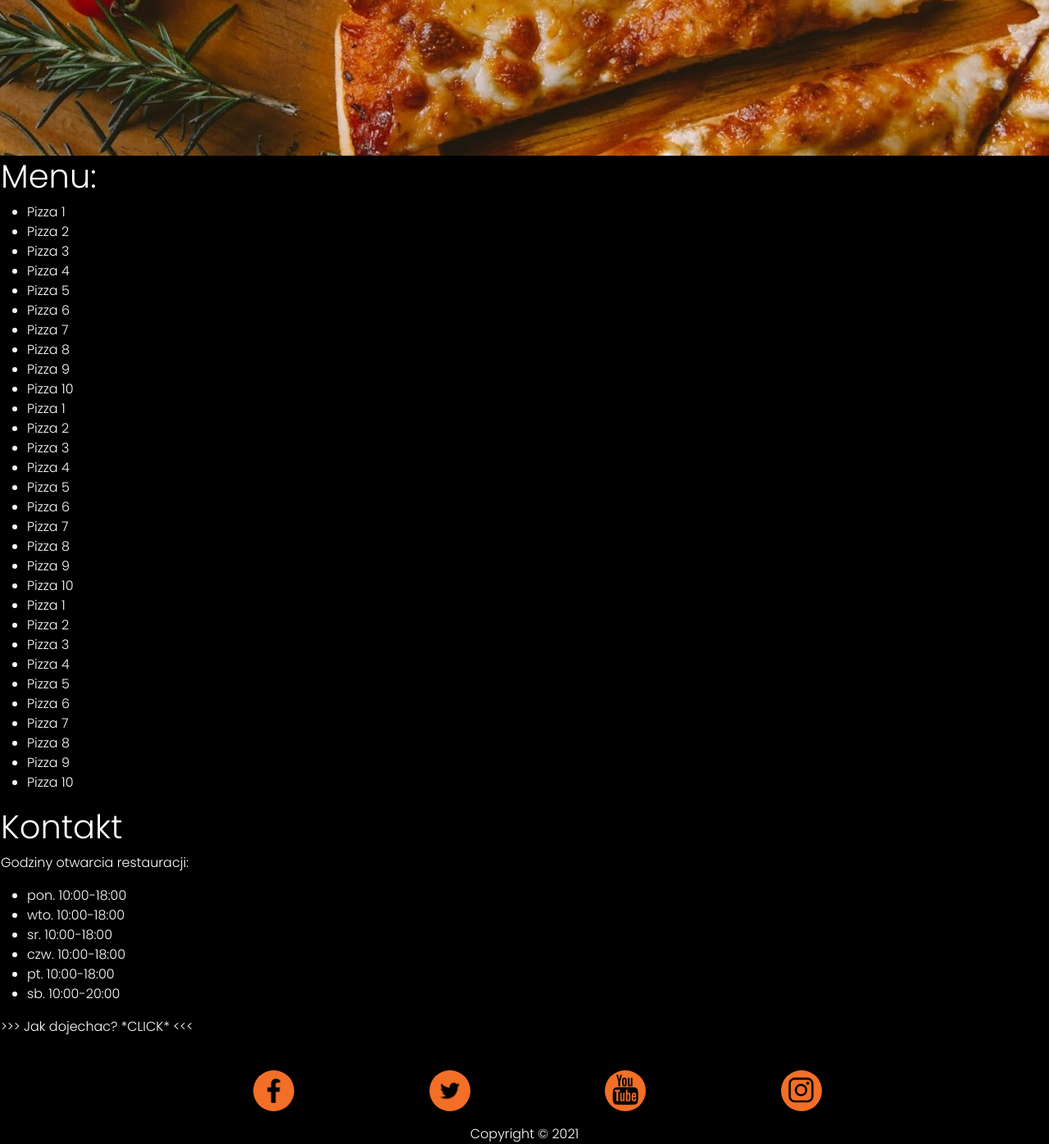
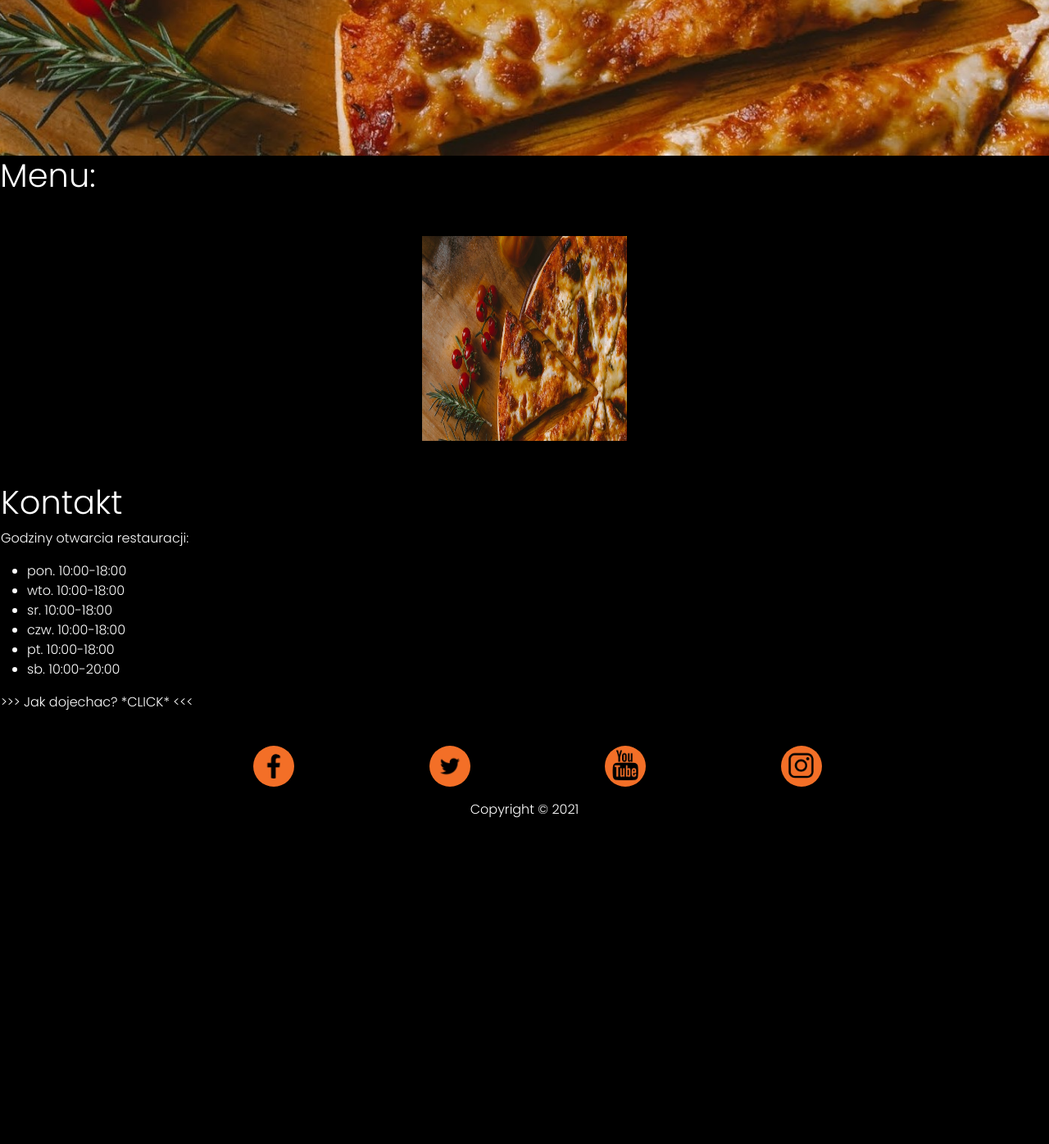
Before and after one commit to vQass/PHP_Restaurant, a PHP site: page / in a window 1280 px wide. Shown: the part 644-2040 px from the top of the page at 82% size. After the commit the page ends 1642 px from the top, so only its background shows below. Run offline with PHP 8.4, Linux system fonts and the light colour scheme.

Commit message:
div z produktem

```diff
--- a/index.php
+++ b/index.php
@@ -69,40 +69,23 @@ require_once("$pIndexLogic");
             <!-- <img src="pizzaBackground.jpg" alt="Logo" width="100%"> -->
         </div>
 
-        <div class="MainPage">
-            <h1 id="menu">Menu:</h1>
-            <ul>
-                <li> Pizza 1</li>
-                <li> Pizza 2</li>
-                <li> Pizza 3</li>
-                <li> Pizza 4</li>
-                <li> Pizza 5</li>
-                <li> Pizza 6</li>
-                <li> Pizza 7</li>
-                <li> Pizza 8</li>
-                <li> Pizza 9</li>
-                <li> Pizza 10</li>
-                <li> Pizza 1</li>
-                <li> Pizza 2</li>
-                <li> Pizza 3</li>
-                <li> Pizza 4</li>
-                <li> Pizza 5</li>
-                <li> Pizza 6</li>
-                <li> Pizza 7</li>
-                <li> Pizza 8</li>
-                <li> Pizza 9</li>
-                <li> Pizza 10</li>
-                <li> Pizza 1</li>
-                <li> Pizza 2</li>
-                <li> Pizza 3</li>
-                <li> Pizza 4</li>
-                <li> Pizza 5</li>
-                <li> Pizza 6</li>
-                <li> Pizza 7</li>
-                <li> Pizza 8</li>
-                <li> Pizza 9</li>
-                <li> Pizza 10</li>
-            </ul>
+        <h1 id="Menu">Menu:</h1>
+        <div class="MenuPage">
+
+            <div class="ProductContainer">
+                <img class="ProductImage" src="pizzaBackground.jpg">
+                <div class="ProductBG"></div>
+                <!--<form>-->
+                    <input type="submit" class="ProductButton" value="+">
+                <!--</form>-->
+                <div class="ProductPrice">CENA</div>
+                <div class="ProductName">name</div>
+                <div class="ProductInfoButton">i
+                    <div class="ProductInfo">Grube ciasto z 5 krotną ilością sera w zestawie sos piwny</div>
+                </div>
+
+            </div>
+
         </div>
 
 
--- a/styles.css
+++ b/styles.css
@@ -13,7 +13,6 @@ nav {
   background-color: RGB(38, 40, 55);
 }
 
-.mainPage,
 .Contact,
 .google {
   padding: 1px;
@@ -550,3 +549,172 @@ nav img {
   background-color: RGB(243, 111, 39);
   box-shadow: 0 1px 6px rgba(0, 0, 0, 0.12), 0 1px 4px rgba(0, 0, 0, 0.24);
 }
+
+.MenuPage {
+  display: flex;
+  align-items: center;
+  justify-content: center;
+  flex-wrap: wrap;
+  align-content: center;
+  gap: 20px;
+  padding: 50px;
+  background-color: black;
+  color: white;
+}
+
+
+.ProductContainer {
+  position: relative;
+  width: 250px;
+  height: 250px;
+  background-color: RGB(132, 50, 29);
+  text-align: center;
+  align-items: center;
+}
+
+.ProductButton {
+  position: absolute;
+  width: 40px;
+  height: 40px;
+  background-color: RGB(243, 111, 39);
+  border-top-right-radius: 5px;
+  display: none;
+  bottom: 0px;
+  left: 0px;
+  user-select: none;
+  outline: none;
+  color: #fff;
+}
+
+.ProductButton:hover {
+  background-color: RGB(223, 91, 19);
+  outline: none;
+  box-shadow: none;
+}
+
+
+.ProductButton:focus,
+.ProductButton:active {
+  background-color: RGB(203, 71, 0);
+  border-style: outset;
+  box-shadow: none;
+}
+
+
+.ProductBG{
+  position: absolute;
+  width: 100%;
+  height: 100%;
+  background-color: #000;
+  opacity: 0;
+  user-select: none;
+}
+
+.ProductName {
+  position: absolute;
+  width: 150px;
+  min-height: 30px;
+  top: 0%;
+  left: 50px;
+  display: none;
+  background-color: RGB(38, 40, 55);
+  border-bottom-left-radius: 5px;
+  border-bottom-right-radius: 5px;
+}
+
+.ProductInfoButton {
+  position: absolute;
+  width: 40px;
+  height: 40px;
+  background-color: RGB(243, 111, 39);
+  display: none;
+  bottom: 0px;
+  right: 0px;
+  border-top-left-radius: 5px;
+  font-size: 20px;
+  user-select: none;
+}
+
+.ProductInfoButton:hover {
+  background-color: RGB(223, 91, 19);
+}
+
+.ProductContainer:hover > .ProductButton {
+  display: block;
+}
+
+.ProductContainer:hover > .ProductBG {
+  opacity: 0.2;
+}
+
+.ProductContainer:hover > .ProductName {
+  display: block;
+}
+
+.ProductContainer:hover > .ProductInfoButton {
+  display: block;
+}
+
+.ProductImage{
+  position: absolute;
+  width: 250px;
+  height: 250px;
+  top: 0px;
+  left: 0px;
+}
+
+.ProductInfo {
+  position: absolute;
+  display: none;
+  width: 300px;
+  min-height: 10px;
+  background-color: RGB(243, 111, 39);
+  top: 50px;
+  right: -25px;
+  border-radius: 5px;
+  z-index: 100;
+}
+
+.ProductInfo::before {
+  position: absolute;
+  content: "";
+  width: 0;
+  height: 0;
+  border-left: 10px solid transparent;
+  border-right: 10px solid transparent;
+
+  border-bottom: 10px solid RGB(243, 111, 39);
+  top: -8px;
+  right: 35px;
+}
+
+.ProductInfoButton:hover > .ProductInfo {
+  display: block;
+}
+
+.ProductPrice {
+  position: absolute;
+  width: 150px;
+  height: 30px;
+  bottom: 0px;
+  left: 50px;
+  display: none;
+  background-color: RGB(38, 40, 55);
+  border-top-left-radius: 5px;
+  border-top-right-radius: 5px;
+}
+
+.ProductContainer:hover > .ProductPrice {
+  display: block;
+}
+
+#Menu {
+  background-color: #000;
+  margin-left: auto;
+  margin-right: auto;
+  min-height: 25px;
+  min-width: 20px;
+  color: #fff;
+  margin-bottom: 0px;
+  padding: 0px;
+}
```
